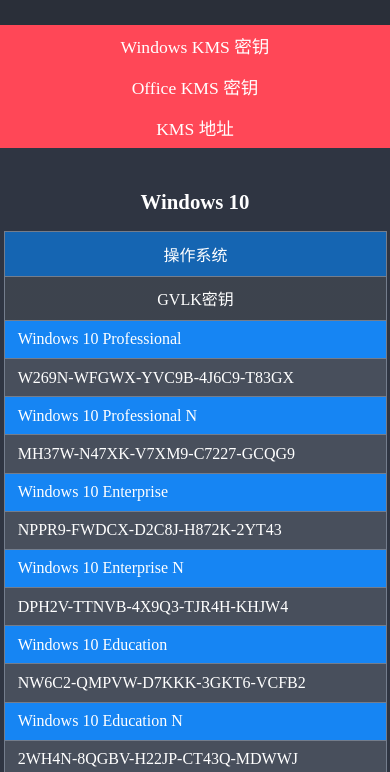
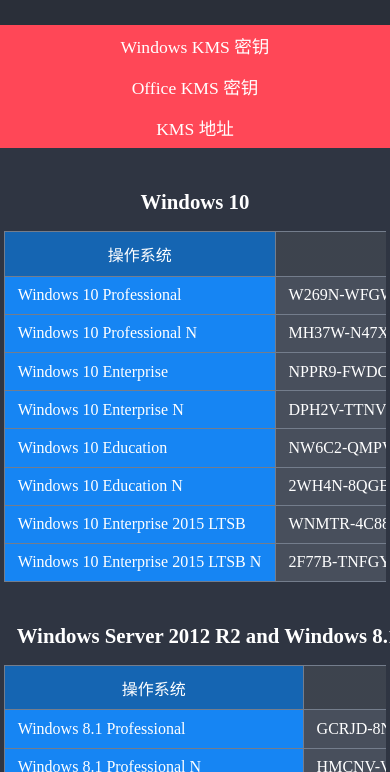
Before and after one commit to Cnily03/useful-info, a plain HTML site: page kms/index.html in a window 390 px wide. Shown: the part 72-844 px from the top of the page. Drawn offline with Linux system fonts and the light colour scheme.

Commit message:
chore: add option `lineWrap`

```diff
--- a/kms/config.js
+++ b/kms/config.js
@@ -6,6 +6,7 @@
                     title: "Windows 10",
                     header: ["操作系统", "GVLK密钥"],
                     // headerLayout: "1 1", // header 布局（合并单元格）
+                    lineWrap: false, // 单行是否换行
                     detail: [
                         ["Windows 10 Professional", "W269N-WFGWX-YVC9B-4J6C9-T83GX"],
                         ["Windows 10 Professional N", "MH37W-N47XK-V7XM9-C7227-GCQG9"],
@@ -20,6 +21,7 @@
                 {
                     title: "Windows Server 2012 R2 and Windows 8.1",
                     header: ["操作系统", "GVLK密钥"],
+                    lineWrap: false,
                     detail: [
                         ["Windows 8.1 Professional", "GCRJD-8NW9H-F2CDX-CCM8D-9D6T9"],
                         ["Windows 8.1 Professional N", "HMCNV-VVBFX-7HMBH-CTY9B-B4FXY"],
@@ -33,6 +35,7 @@
                 {
                     title: "Windows Server 2012 and Windows 8",
                     header: ["操作系统", "GVLK密钥"],
+                    lineWrap: false,
                     detail: [
                         ["Windows 8 Professional", "NG4HW-VH26C-733KW-K6F98-J8CK4"],
                         ["Windows 8 Professional N", "XCVCF-2NXM9-723PB-MHCB7-2RYQQ"],
@@ -51,6 +54,7 @@
                 {
                     title: "Windows 7 and Windows Server 2008 R2",
                     header: ["操作系统", "GVLK密钥"],
+                    lineWrap: false,
                     detail: [
                         ["Windows 7 Professional", "FJ82H-XT6CR-J8D7P-XQJJ2-GPDD4"],
                         ["Windows 7 Professional N", "MRPKT-YTG23-K7D7T-X2JMM-QY7MG"],
@@ -69,6 +73,7 @@
                 {
                     title: "Windows Vista and Windows Server 2008",
                     header: ["操作系统", "GVLK密钥"],
+                    lineWrap: false,
                     detail: [
                         ["Windows Vista Business", "YFKBB-PQJJV-G996G-VWGXY-2V3X8"],
                         ["Windows Vista Business N", "HMBQG-8H2RH-C77VX-27R82-VMQBT"],
@@ -92,6 +97,7 @@
             content: [{
                     title: "Office 2019",
                     header: ["产品", "GVLK密钥"],
+                    lineWrap: false,
                     detail: [
                         ["Office Pro Plus 2019", "NMMKJ-6RK4F-KMJVX-8D9MJ-6MWKP"],
                         ["Office Standard 2019", "6NWWJ-YQWMR-QKGCB-6TMB3-9D9HK"],
@@ -112,6 +118,7 @@
                 {
                     title: "Office 2016",
                     header: ["产品", "GVLK密钥"],
+                    lineWrap: false,
                     detail: [
                         ["Office Professional Plus 2016", "XQNVK-8JYDB-WJ9W3-YJ8YR-WFG99"],
                         ["Office Standard 2016", "JNRGM-WHDWX-FJJG3-K47QV-DRTFM"],
@@ -133,6 +140,7 @@
                 {
                     title: "Office 365",
                     header: ["产品", "GVLK密钥"],
+                    lineWrap: false,
                     detail: [
                         ["Office365ProPlus Retail", "DRNV7-VGMM2-B3G9T-4BF84-VMFTK"]
                     ]
@@ -140,6 +148,7 @@
                 {
                     title: "Office 2013",
                     header: ["产品", "GVLK密钥"],
+                    lineWrap: false,
                     detail: [
                         ["Office 2013 Professional Plus", "YC7DK-G2NP3-2QQC3-J6H88-GVGXT"],
                         ["Office 2013 Standard", "KBKQT-2NMXY-JJWGP-M62JB-92CD4"],
@@ -161,6 +170,7 @@
                 {
                     title: "Office 2010",
                     header: ["产品", "GVLK密钥"],
+                    lineWrap: false,
                     detail: [
                         ["Office Professional Plus 2010", "VYBBJ-TRJPB-QFQRF-QFT4D-H3GVB"],
                         ["Office Standard 2010", "V7QKV-4XVVR-XYV4D-F7DFM-8R6BM"],
--- a/public/css/common.css
+++ b/public/css/common.css
@@ -83,9 +83,15 @@
     cursor: pointer;
 }
 
+.content .piece .p-content {
+    width: 100%;
+    max-width: 100%;
+    margin: 0 auto;
+    overflow: auto;
+}
+
 .content .piece .p-detail {
     width: 100%;
-    max-width: 100%;
     margin: 0 auto;
     display: grid;
     justify-content: center;
@@ -95,8 +101,16 @@
     border-left: #747d8c 1px solid;
 }
 
+.content .piece .p-content.line-wrap {
+    overflow: hidden;
+}
+
+.content .piece .p-content.line-wrap .p-detail {
+    max-width: 100%;
+}
+
 @media screen and (max-width: 425px) {
-    .content .piece .p-detail:has(.detail-title) {
+    .content .piece .p-content.line-wrap .p-detail:has(.detail-title) {
         grid-template-columns: 1fr !important;
         width: 100% !important;
         max-width: 100% !important;
--- a/public/js/render.js
+++ b/public/js/render.js
@@ -57,6 +57,7 @@
                 title: undefined,
                 header: undefined,
                 headerLayout: undefined,
+                lineWrap: false,
                 detail: content
             }]
         // start rendering content
@@ -73,6 +74,10 @@
             const ePiece = document.createElement("div")
             ePiece.classList.add("piece")
 
+            const ePContent = document.createElement("div")
+            ePContent.classList.add("p-content")
+            if(o.lineWrap) ePContent.classList.add("line-wrap")
+
             if (o.title) {
                 var ePTitle = document.createElement("div")
                 ePTitle.classList.add("p-title")
@@ -81,7 +86,7 @@
                 ePiece.appendChild(ePTitle)
                 // title click event
                 ePTitle.addEventListener("click", e => {
-                    openTarget(document.querySelector(".nav-container .nav.active").id.slice(2) + "/" + e.target.id.slice(2))
+                    openTarget($(".nav-container .nav.active").id.slice(2) + "/" + e.target.id.slice(2))
                     window.scrollTo({
                         behavior: "smooth",
                         top: e.target.offsetTop
@@ -93,7 +98,8 @@
             const ePDetail = document.createElement("div")
             ePDetail.classList.add("p-detail")
 
-            ePiece.appendChild(ePDetail)
+            ePContent.appendChild(ePDetail)
+            ePiece.appendChild(ePContent)
             eContent.appendChild(ePiece)
 
             // calculate css (grid-template-columns)
@@ -207,11 +213,11 @@
         }
 
         // set grid columns (nav)
-        function setNavGridColums() {
+        function setNavGridColumns() {
             if (maxNavWidth * STORAGE.FUNC.length <= eNavContainer.clientWidth) setCSSVariable("--nav-columns", STORAGE.FUNC.length)
             else setCSSVariable("--nav-columns", 1)
         }
-        window.addEventListener("resize", setNavGridColums), setNavGridColums()
+        window.addEventListener("resize", setNavGridColumns), setNavGridColumns()
     })
 
     // render content
@@ -220,6 +226,7 @@
             urlTargetedVisit = true
             $("#s_" + URI_ID[0]).click()
         } catch (e) {
+            urlTargetedVisit = false
             renderContent()
         }
     })
```
